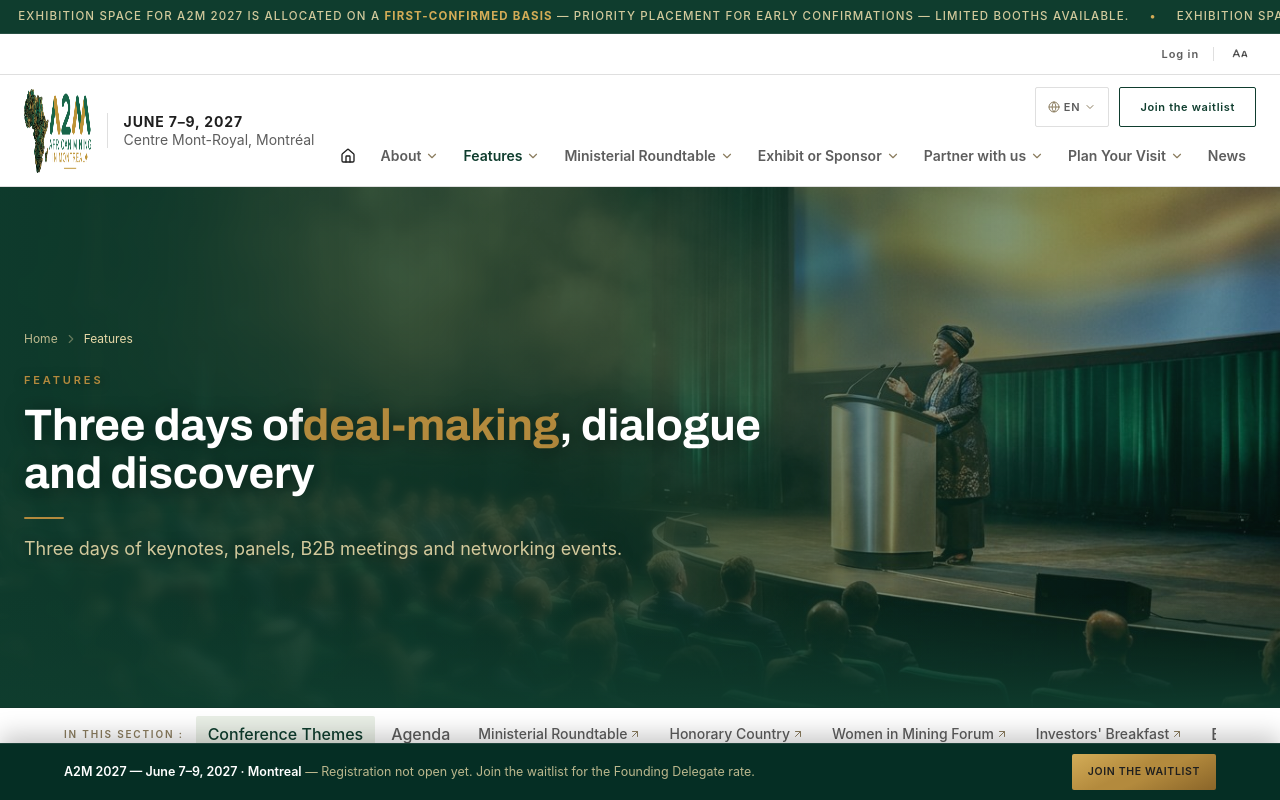
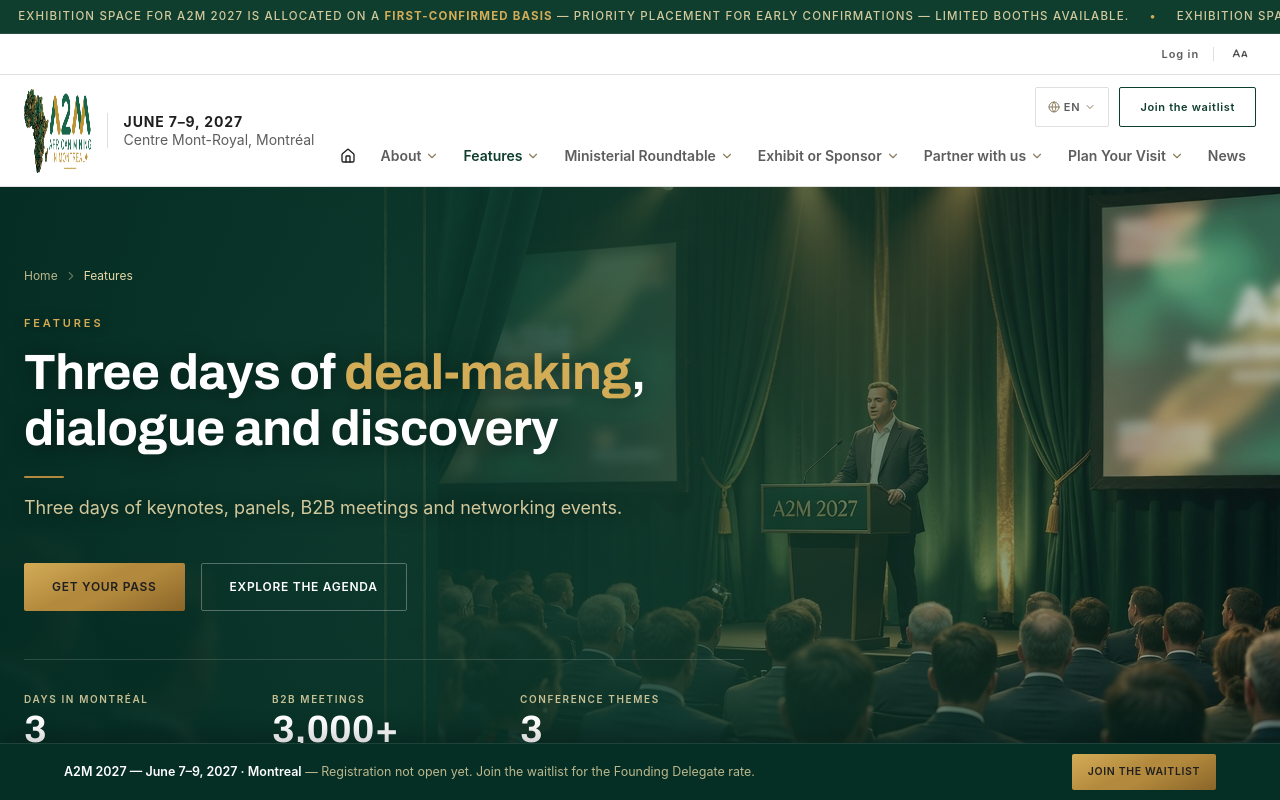
Before and after one commit to asaklex/a2m-2027-refresh, a React (Vite) app: page /en/program in a window 1280 px wide. Shown: the top 800 px of the page. Built offline with nearby package versions, Linux system fonts and the light colour scheme; a web font is replaced by a local one.

Commit message:
20260919 program/features: Exhibit-style redesign — new AI hero (keynote stage, emerald+gold, A2M 2027 lectern), CTA pair + KPI row in hero, copper section eyebrows, gold hover hairline on all 11 theme/keynote/panel cards, inert floating button relabeled Highlights→Program (owner request)

```diff
--- a/src/pages/ProgramPage.tsx
+++ b/src/pages/ProgramPage.tsx
@@ -1,15 +1,27 @@
 import Tabs from '../components/ui/Tabs'
 import { Link } from 'react-router-dom'
+
+const btnGold =
+  'inline-flex items-center justify-center gap-2 whitespace-nowrap rounded-sm font-sans font-semibold uppercase tracking-[0.06em] transition-all duration-[250ms] ease-discret active:translate-y-px disabled:pointer-events-none disabled:opacity-40 focus-visible:outline-2 focus-visible:outline-offset-2 [&_svg]:size-4 [&_svg]:shrink-0 gold-metallic text-anthracite hover:-translate-y-0.5 hover:brightness-105 hover:shadow-gold focus-visible:outline-anthracite'
+
+const btnGhostLight =
+  'inline-flex items-center justify-center gap-2 whitespace-nowrap rounded-sm border border-ivory/30 font-sans font-semibold uppercase tracking-[0.06em] text-ivory transition-all duration-[250ms] ease-discret hover:border-champagne hover:text-champagne focus-visible:outline-2 focus-visible:outline-offset-2 focus-visible:outline-champagne'
 
 export default function ProgramPage() {
   return (
     <>
-  <div className="a2m-motif relative overflow-hidden border-hairline border-b bg-emerald-deep text-ivory">
-    <img alt="" aria-hidden="true" decoding="async" data-nimg="fill" className="object-cover" style={{ position: 'absolute', height: '100%', width: '100%', left: '0', top: '0', right: '0', bottom: '0', color: 'transparent' }} sizes="100vw" srcSet="/images/program/keynote-1.jpg 640w, /images/program/keynote-1.jpg 750w, /images/program/keynote-1.jpg 828w, /images/program/keynote-1.jpg 1080w, /images/program/keynote-1.jpg 1200w, /images/program/keynote-1.jpg 1920w, /images/program/keynote-1.jpg 2048w, /images/program/keynote-1.jpg 3840w" src="/images/program/keynote-1.jpg" />
-    <div aria-hidden="true" className="absolute inset-0 backdrop-blur-[6px]" style={{ maskImage: 'linear-gradient(to right, rgba(0,0,0,1) 0%, rgba(0,0,0,0.9) 36%, rgba(0,0,0,0) 72%)', WebkitMaskImage: 'linear-gradient(to right, rgba(0,0,0,1) 0%, rgba(0,0,0,0.9) 36%, rgba(0,0,0,0) 72%)' }} />
-    <div aria-hidden="true" className="absolute inset-0 bg-gradient-to-r from-emerald-deep/95 via-emerald-deep/70 to-emerald-deep/25" />
-    <div aria-hidden="true" className="absolute inset-x-0 bottom-0 h-28 bg-gradient-to-t from-emerald-deep/90 to-transparent" />
-    <div className="mx-auto w-full relative z-10 flex min-h-[420px] max-w-none flex-col justify-center px-4 py-12 sm:px-6 lg:min-h-[520px] lg:px-6 lg:py-16">
+  <div className="a2m-motif relative overflow-hidden border-hairline border-b bg-emerald-ink text-ivory">
+    <img
+      alt=""
+      aria-hidden="true"
+      decoding="async"
+      loading="eager"
+      className="absolute inset-0 size-full object-cover"
+      src="/images/program/program-hero.jpg"
+    />
+    <div aria-hidden="true" className="absolute inset-0 bg-gradient-to-r from-emerald-ink/95 via-emerald-deep/80 to-emerald-deep/25" />
+    <div aria-hidden="true" className="absolute inset-x-0 bottom-0 h-32 bg-gradient-to-t from-emerald-ink/95 to-transparent" />
+    <div className="relative z-10 mx-auto w-full max-w-none px-4 py-14 sm:px-6 lg:px-6 lg:py-20">
       <div className="mb-6 [&_[aria-current]]:text-champagne [&_a]:text-champagne/80 [&_svg]:text-champagne/40">
         <nav aria-label="Breadcrumb">
           <ol className="flex flex-wrap items-center gap-1.5 text-[12px] text-subtle">
@@ -29,20 +41,50 @@
           </ol>
         </nav>
       </div>
-      <span className="font-semibold text-[11px] text-gold uppercase tracking-[0.26em] [text-shadow:0_1px_10px_rgba(3,20,16,0.55)]">
+      <span className="font-semibold text-[11px] text-gold-light uppercase tracking-[0.26em] [text-shadow:0_1px_10px_rgba(3,20,16,0.55)]">
         Features
       </span>
-      <h1 className="mt-3 max-w-[760px] font-bold text-[1.7rem] text-ivory leading-[1.15] tracking-[-0.005em] [font-family:var(--font-display)] [text-shadow:0_2px_20px_rgba(3,20,16,0.55)] sm:text-[2.4rem] sm:leading-[1.1] lg:text-[2.75rem]">
-        Three days of
-        <span className="text-gold">
-          deal-making
-        </span>
-        , dialogue and discovery
+      <h1 className="mt-3 max-w-[820px] font-bold text-[1.9rem] text-ivory leading-[1.12] tracking-[-0.01em] [font-family:var(--font-display)] [text-shadow:0_2px_20px_rgba(3,20,16,0.55)] sm:text-[2.6rem] lg:text-[3.1rem]">
+        Three days of <span className="text-gold-light">deal-making</span>, dialogue and discovery
       </h1>
       <span className="mt-5 block h-0.5 w-10 rounded-full bg-gold" aria-hidden="true" />
       <p className="mt-4 max-w-[640px] text-champagne/90 text-lead [text-shadow:0_1px_14px_rgba(3,20,16,0.6)]">
         Three days of keynotes, panels, B2B meetings and networking events.
       </p>
+      <div className="mt-10 flex flex-wrap items-center gap-4">
+        <Link className={`${btnGold} h-12 px-7 text-[12px]`} to="/en/plan-your-visit#register">
+          Get your pass
+        </Link>
+        <Link className={`${btnGhostLight} h-12 px-7 text-[12px]`} to="#schedule">
+          Explore the agenda
+        </Link>
+      </div>
+      <dl className="mt-12 grid max-w-[720px] grid-cols-1 gap-6 border-ivory/15 border-t pt-8 sm:grid-cols-3">
+        <div>
+          <dt className="font-semibold text-[10px] text-champagne/85 uppercase tracking-[0.16em]">
+            Days in Montréal
+          </dt>
+          <dd className="tnum mt-1 font-display font-bold text-data-xl text-ivory">
+            3
+          </dd>
+        </div>
+        <div>
+          <dt className="font-semibold text-[10px] text-champagne/85 uppercase tracking-[0.16em]">
+            B2B meetings
+          </dt>
+          <dd className="tnum mt-1 font-display font-bold text-data-xl text-ivory">
+            3,000+
+          </dd>
+        </div>
+        <div>
+          <dt className="font-semibold text-[10px] text-champagne/85 uppercase tracking-[0.16em]">
+            Conference themes
+          </dt>
+          <dd className="tnum mt-1 font-display font-bold text-data-xl text-ivory">
+            3
+          </dd>
+        </div>
+      </dl>
     </div>
   </div>
   <div className="sticky top-20 z-30 hidden border-hairline border-b bg-ivory/95 backdrop-blur lg:top-[155px] lg:block">
@@ -112,13 +154,16 @@
         <path d="M8 19h13" />
       </svg>
       <span className="hidden max-w-[170px] truncate font-semibold text-[12px] uppercase tracking-[0.06em] sm:inline">
-        Highlights
+        Program
       </span>
     </button>
   </div>
   <section id="sessions" className="a2m-reveal scroll-mt-24 py-14 sm:scroll-mt-32 lg:scroll-mt-[205px] lg:py-16">
     <div className="mx-auto w-full max-w-[max(1280px,80vw)] px-4 sm:px-8 lg:px-16">
-      <h2 className="font-display font-bold tracking-[-0.01em] text-h2">
+      <span className="font-semibold text-[11px] text-copper uppercase tracking-[0.22em]">
+        Program
+      </span>
+      <h2 className="mt-2 font-display font-bold tracking-[-0.01em] text-h2">
         Conference Themes
       </h2>
       <div className="mt-8">
@@ -146,7 +191,8 @@
             </h3>
             <div className="grid grid-cols-1 gap-6 sm:grid-cols-2 lg:grid-cols-3">
               <div className="h-full">
-                <div className="rounded-sm border transition-all duration-[250ms] ease-discret border-hairline bg-card shadow-card hover:-translate-y-1 hover:border-gold hover:shadow-card-hover flex h-full flex-col gap-3 p-6">
+                <div className="group relative overflow-hidden rounded-sm border transition-all duration-[250ms] ease-discret border-hairline bg-card shadow-card hover:-translate-y-1 hover:border-gold hover:shadow-card-hover flex h-full flex-col gap-3 p-6">
+                  <span aria-hidden="true" className="absolute inset-x-0 top-0 h-0.5 bg-gradient-to-r from-gold-light via-gold to-gold-deep opacity-0 transition-opacity duration-[250ms] ease-discret group-hover:opacity-100" />
                   <div style={{ aspectRatio: '16 / 9' }} className="relative overflow-hidden rounded-sm border border-hairline bg-surface w-full mb-1">
                     <img alt="Signing a mining investment agreement" loading="lazy" decoding="async" data-nimg="fill" className="object-cover" style={{ position: 'absolute', height: '100%', width: '100%', left: '0', top: '0', right: '0', bottom: '0', color: 'transparent' }} sizes="(min-width: 1024px) 30vw, (min-width: 640px) 45vw, 90vw" srcSet="/images/program/theme-investing.jpg 256w, /images/program/theme-investing.jpg 384w, /images/program/theme-investing.jpg 640w, /images/program/theme-investing.jpg 750w, /images/program/theme-investing.jpg 828w, /images/program/theme-investing.jpg 1080w, /images/program/theme-investing.jpg 1200w, /images/program/theme-investing.jpg 1920w, /images/program/theme-investing.jpg 2048w, /images/program/theme-investing.jpg 3840w" src="/images/program/theme-investing.jpg" />
                   </div>
@@ -167,7 +213,8 @@
                 </div>
               </div>
               <div className="h-full">
-                <div className="rounded-sm border transition-all duration-[250ms] ease-discret border-hairline bg-card shadow-card hover:-translate-y-1 hover:border-gold hover:shadow-card-hover flex h-full flex-col gap-3 p-6">
+                <div className="group relative overflow-hidden rounded-sm border transition-all duration-[250ms] ease-discret border-hairline bg-card shadow-card hover:-translate-y-1 hover:border-gold hover:shadow-card-hover flex h-full flex-col gap-3 p-6">
+                  <span aria-hidden="true" className="absolute inset-x-0 top-0 h-0.5 bg-gradient-to-r from-gold-light via-gold to-gold-deep opacity-0 transition-opacity duration-[250ms] ease-discret group-hover:opacity-100" />
                   <div style={{ aspectRatio: '16 / 9' }} className="relative overflow-hidden rounded-sm border border-hairline bg-surface w-full mb-1">
                     <img alt="Ore processing line toward finished components" loading="lazy" decoding="async" data-nimg="fill" className="object-cover" style={{ position: 'absolute', height: '100%', width: '100%', left: '0', top: '0', right: '0', bottom: '0', color: 'transparent' }} sizes="(min-width: 1024px) 30vw, (min-width: 640px) 45vw, 90vw" srcSet="/images/program/theme-transforming.jpg 256w, /images/program/theme-transforming.jpg 384w, /images/program/theme-transforming.jpg 640w, /images/program/theme-transforming.jpg 750w, /images/program/theme-transforming.jpg 828w, /images/program/theme-transforming.jpg 1080w, /images/program/theme-transforming.jpg 1200w, /images/program/theme-transforming.jpg 1920w, /images/program/theme-transforming.jpg 2048w, /images/program/theme-transforming.jpg 3840w" src="/images/program/theme-transforming.jpg" />
                   </div>
@@ -189,7 +236,8 @@
                 </div>
               </div>
               <div className="h-full">
-                <div className="rounded-sm border transition-all duration-[250ms] ease-discret border-hairline bg-card shadow-card hover:-translate-y-1 hover:border-gold hover:shadow-card-hover flex h-full flex-col gap-3 p-6">
+                <div className="group relative overflow-hidden rounded-sm border transition-all duration-[250ms] ease-discret border-hairline bg-card shadow-card hover:-translate-y-1 hover:border-gold hover:shadow-card-hover flex h-full flex-col gap-3 p-6">
+                  <span aria-hidden="true" className="absolute inset-x-0 top-0 h-0.5 bg-gradient-to-r from-gold-light via-gold to-gold-deep opacity-0 transition-opacity duration-[250ms] ease-discret group-hover:opacity-100" />
                   <div style={{ aspectRatio: '16 / 9' }} className="relative overflow-hidden rounded-sm border border-hairline bg-surface w-full mb-1">
                     <img alt="Rehabilitated, revegetated mine site at golden hour" loading="lazy" decoding="async" data-nimg="fill" className="object-cover" style={{ position: 'absolute', height: '100%', width: '100%', left: '0', top: '0', right: '0', bottom: '0', color: 'transparent' }} sizes="(min-width: 1024px) 30vw, (min-width: 640px) 45vw, 90vw" srcSet="/images/program/theme-sharing.jpg 256w, /images/program/theme-sharing.jpg 384w, /images/program/theme-sharing.jpg 640w, /images/program/theme-sharing.jpg 750w, /images/program/theme-sharing.jpg 828w, /images/program/theme-sharing.jpg 1080w, /images/program/theme-sharing.jpg 1200w, /images/program/theme-sharing.jpg 1920w, /images/program/theme-sharing.jpg 2048w, /images/program/theme-sharing.jpg 3840w" src="/images/program/theme-sharing.jpg" />
                   </div>
@@ -212,7 +260,8 @@
             </h3>
             <div className="grid grid-cols-1 gap-6 sm:grid-cols-2 lg:grid-cols-3">
               <div className="h-full">
-                <div className="rounded-sm border transition-all duration-[250ms] ease-discret border-hairline bg-card shadow-card hover:-translate-y-1 hover:border-gold hover:shadow-card-hover flex h-full flex-col gap-3 p-6">
+                <div className="group relative overflow-hidden rounded-sm border transition-all duration-[250ms] ease-discret border-hairline bg-card shadow-card hover:-translate-y-1 hover:border-gold hover:shadow-card-hover flex h-full flex-col gap-3 p-6">
+                  <span aria-hidden="true" className="absolute inset-x-0 top-0 h-0.5 bg-gradient-to-r from-gold-light via-gold to-gold-deep opacity-0 transition-opacity duration-[250ms] ease-discret group-hover:opacity-100" />
                   <h3 className="flex items-center gap-2.5 font-display font-semibold text-h3 text-ink">
                     Africa, Canada & AfCFTA
                   </h3>
@@ -237,7 +286,8 @@
                 </div>
               </div>
               <div className="h-full">
-                <div className="rounded-sm border transition-all duration-[250ms] ease-discret border-hairline bg-card shadow-card hover:-translate-y-1 hover:border-gold hover:shadow-card-hover flex h-full flex-col gap-3 p-6">
+                <div className="group relative overflow-hidden rounded-sm border transition-all duration-[250ms] ease-discret border-hairline bg-card shadow-card hover:-translate-y-1 hover:border-gold hover:shadow-card-hover flex h-full flex-col gap-3 p-6">
+                  <span aria-hidden="true" className="absolute inset-x-0 top-0 h-0.5 bg-gradient-to-r from-gold-light via-gold to-gold-deep opacity-0 transition-opacity duration-[250ms] ease-discret group-hover:opacity-100" />
                   <h3 className="flex items-center gap-2.5 font-display font-semibold text-h3 text-ink">
                     From extraction to transformation
                   </h3>
@@ -262,7 +312,8 @@
                 </div>
               </div>
               <div className="h-full">
-                <div className="rounded-sm border transition-all duration-[250ms] ease-discret border-hairline bg-card shadow-card hover:-translate-y-1 hover:border-gold hover:shadow-card-hover flex h-full flex-col gap-3 p-6">
+                <div className="group relative overflow-hidden rounded-sm border transition-all duration-[250ms] ease-discret border-hairline bg-card shadow-card hover:-translate-y-1 hover:border-gold hover:shadow-card-hover flex h-full flex-col gap-3 p-6">
+                  <span aria-hidden="true" className="absolute inset-x-0 top-0 h-0.5 bg-gradient-to-r from-gold-light via-gold to-gold-deep opacity-0 transition-opacity duration-[250ms] ease-discret group-hover:opacity-100" />
                   <h3 className="flex items-center gap-2.5 font-display font-semibold text-h3 text-ink">
                     Quebec, a strategic partner
                   </h3>
@@ -752,7 +803,10 @@
   </section>
   <section id="schedule" className="a2m-reveal scroll-mt-24 py-14 sm:scroll-mt-32 lg:scroll-mt-[205px] lg:py-16">
     <div className="mx-auto w-full max-w-[max(1280px,80vw)] px-4 sm:px-8 lg:px-16">
-      <h2 className="font-display font-bold tracking-[-0.01em] text-h2">
+      <span className="font-semibold text-[11px] text-copper uppercase tracking-[0.22em]">
+        Day by day
+      </span>
+      <h2 className="mt-2 font-display font-bold tracking-[-0.01em] text-h2">
         Agenda
       </h2>
       <div className="mt-8">
@@ -1117,7 +1171,10 @@
   </section>
   <section id="matchmaking" className="a2m-reveal scroll-mt-24 py-14 sm:scroll-mt-32 lg:scroll-mt-[205px] lg:py-16">
     <div className="mx-auto w-full max-w-[max(1280px,80vw)] px-4 sm:px-8 lg:px-16">
-      <h2 className="font-display font-bold tracking-[-0.01em] text-h2">
+      <span className="font-semibold text-[11px] text-copper uppercase tracking-[0.22em]">
+        Deal flow
+      </span>
+      <h2 className="mt-2 font-display font-bold tracking-[-0.01em] text-h2">
         Business Matchmaking
       </h2>
       <div className="mt-8">
@@ -1534,7 +1591,8 @@
             </h3>
             <div className="grid grid-cols-1 gap-6 sm:grid-cols-2 lg:grid-cols-3">
               <div className="h-full">
-                <div className="rounded-sm border transition-all duration-[250ms] ease-discret border-hairline bg-card shadow-card hover:-translate-y-1 hover:border-gold hover:shadow-card-hover flex h-full flex-col gap-3 p-6">
+                <div className="group relative overflow-hidden rounded-sm border transition-all duration-[250ms] ease-discret border-hairline bg-card shadow-card hover:-translate-y-1 hover:border-gold hover:shadow-card-hover flex h-full flex-col gap-3 p-6">
+                  <span aria-hidden="true" className="absolute inset-x-0 top-0 h-0.5 bg-gradient-to-r from-gold-light via-gold to-gold-deep opacity-0 transition-opacity duration-[250ms] ease-discret group-hover:opacity-100" />
                   <span className="inline-flex size-11 items-center justify-center rounded-sm bg-mist text-emerald-cta">
                     <svg viewBox="0 0 24 24" aria-hidden="true" focusable="false" className="size-5">
                       <g fill="none" stroke="currentColor" strokeWidth="1.5">
@@ -1552,7 +1610,8 @@
                 </div>
               </div>
               <div className="h-full">
-                <div className="rounded-sm border transition-all duration-[250ms] ease-discret border-hairline bg-card shadow-card hover:-translate-y-1 hover:border-gold hover:shadow-card-hover flex h-full flex-col gap-3 p-6">
+                <div className="group relative overflow-hidden rounded-sm border transition-all duration-[250ms] ease-discret border-hairline bg-card shadow-card hover:-translate-y-1 hover:border-gold hover:shadow-card-hover flex h-full flex-col gap-3 p-6">
+                  <span aria-hidden="true" className="absolute inset-x-0 top-0 h-0.5 bg-gradient-to-r from-gold-light via-gold to-gold-deep opacity-0 transition-opacity duration-[250ms] ease-discret group-hover:opacity-100" />
                   <span className="inline-flex size-11 items-center justify-center rounded-sm bg-mist text-emerald-cta">
                     <svg viewBox="0 0 24 24" aria-hidden="true" focusable="false" className="size-5">
                       <g fill="none" stroke="currentColor" strokeWidth="1.5">
@@ -1570,7 +1629,8 @@
                 </div>
               </div>
               <div className="h-full">
-                <div className="rounded-sm border transition-all duration-[250ms] ease-discret border-hairline bg-card shadow-card hover:-translate-y-1 hover:border-gold hover:shadow-card-hover flex h-full flex-col gap-3 p-6">
+                <div className="group relative overflow-hidden rounded-sm border transition-all duration-[250ms] ease-discret border-hairline bg-card shadow-card hover:-translate-y-1 hover:border-gold hover:shadow-card-hover flex h-full flex-col gap-3 p-6">
+                  <span aria-hidden="true" className="absolute inset-x-0 top-0 h-0.5 bg-gradient-to-r from-gold-light via-gold to-gold-deep opacity-0 transition-opacity duration-[250ms] ease-discret group-hover:opacity-100" />
                   <span className="inline-flex size-11 items-center justify-center rounded-sm bg-mist text-emerald-cta">
                     <svg viewBox="0 0 24 24" aria-hidden="true" focusable="false" className="size-5">
                       <g fill="none" stroke="currentColor" strokeWidth="1.5">
@@ -1588,7 +1648,8 @@
                 </div>
               </div>
               <div className="h-full">
-                <div className="rounded-sm border transition-all duration-[250ms] ease-discret border-hairline bg-card shadow-card hover:-translate-y-1 hover:border-gold hover:shadow-card-hover flex h-full flex-col gap-3 p-6">
+                <div className="group relative overflow-hidden rounded-sm border transition-all duration-[250ms] ease-discret border-hairline bg-card shadow-card hover:-translate-y-1 hover:border-gold hover:shadow-card-hover flex h-full flex-col gap-3 p-6">
+                  <span aria-hidden="true" className="absolute inset-x-0 top-0 h-0.5 bg-gradient-to-r from-gold-light via-gold to-gold-deep opacity-0 transition-opacity duration-[250ms] ease-discret group-hover:opacity-100" />
                   <span className="inline-flex size-11 items-center justify-center rounded-sm bg-mist text-emerald-cta">
                     <svg viewBox="0 0 24 24" aria-hidden="true" focusable="false" className="size-5">
                       <g fill="none" stroke="currentColor" strokeWidth="1.5">
@@ -1607,7 +1668,8 @@
                 </div>
               </div>
               <div className="h-full">
-                <div className="rounded-sm border transition-all duration-[250ms] ease-discret border-hairline bg-card shadow-card hover:-translate-y-1 hover:border-gold hover:shadow-card-hover flex h-full flex-col gap-3 p-6">
+                <div className="group relative overflow-hidden rounded-sm border transition-all duration-[250ms] ease-discret border-hairline bg-card shadow-card hover:-translate-y-1 hover:border-gold hover:shadow-card-hover flex h-full flex-col gap-3 p-6">
+                  <span aria-hidden="true" className="absolute inset-x-0 top-0 h-0.5 bg-gradient-to-r from-gold-light via-gold to-gold-deep opacity-0 transition-opacity duration-[250ms] ease-discret group-hover:opacity-100" />
                   <span className="inline-flex size-11 items-center justify-center rounded-sm bg-mist text-emerald-cta">
                     <svg viewBox="0 0 24 24" aria-hidden="true" focusable="false" className="size-5">
                       <g fill="none" stroke="currentColor" strokeWidth="1.5">
```
Also changed, not shown: public/images/program/program-hero.jpg (added).
